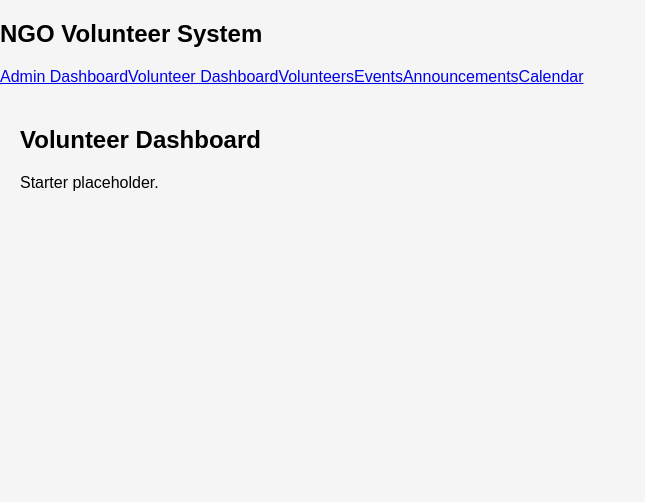
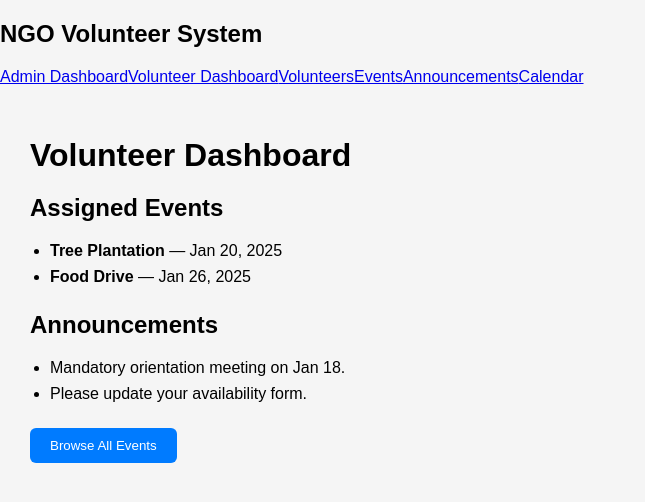
Before and after one commit to Sanjana-Chinnannavar/ngo-app, a React (Vite) app: page /volunteer in a window 1280 px wide. Shown: the top 502 px of the page, without its empty margins (0-645 px from the left). Built offline with nearby package versions, Linux system fonts and the light colour scheme.

Commit message:
Added mock UI for Volunteer Dashboard

```diff
--- a/src/pages/VolunteerDashboard.jsx
+++ b/src/pages/VolunteerDashboard.jsx
@@ -1,10 +1,73 @@
 const VolunteerDashboard = () => {
+  const assignedEvents = [
+    { title: "Tree Plantation", date: "Jan 20, 2025" },
+    { title: "Food Drive", date: "Jan 26, 2025" },
+  ];
+
+  const announcements = [
+    "Mandatory orientation meeting on Jan 18.",
+    "Please update your availability form.",
+  ];
+
   return (
-    <div style={{ padding: "20px" }}>
-      <h2>Volunteer Dashboard</h2>
-      <p>Starter placeholder.</p>
+    <div style={styles.container}>
+      <h1 style={styles.header}>Volunteer Dashboard</h1>
+
+      {/* Assigned Events */}
+      <section style={styles.section}>
+        <h2>Assigned Events</h2>
+        <ul style={styles.list}>
+          {assignedEvents.map((event, i) => (
+            <li key={i} style={styles.listItem}>
+              <b>{event.title}</b> — {event.date}
+            </li>
+          ))}
+        </ul>
+      </section>
+
+      {/* Announcements */}
+      <section style={styles.section}>
+        <h2>Announcements</h2>
+        <ul style={styles.list}>
+          {announcements.map((msg, i) => (
+            <li key={i} style={styles.listItem}>{msg}</li>
+          ))}
+        </ul>
+      </section>
+
+      {/* Browse events button */}
+      <button style={styles.button}>
+        Browse All Events
+      </button>
     </div>
   );
 };
 
+// Styles
+const styles = {
+  container: {
+    padding: "30px",
+  },
+  header: {
+    marginBottom: "20px",
+  },
+  section: {
+    marginBottom: "25px",
+  },
+  list: {
+    paddingLeft: "20px",
+  },
+  listItem: {
+    marginBottom: "8px",
+  },
+  button: {
+    padding: "10px 20px",
+    background: "#007bff",
+    color: "#fff",
+    border: "none",
+    borderRadius: "6px",
+    cursor: "pointer",
+  },
+};
+
 export default VolunteerDashboard;
```
